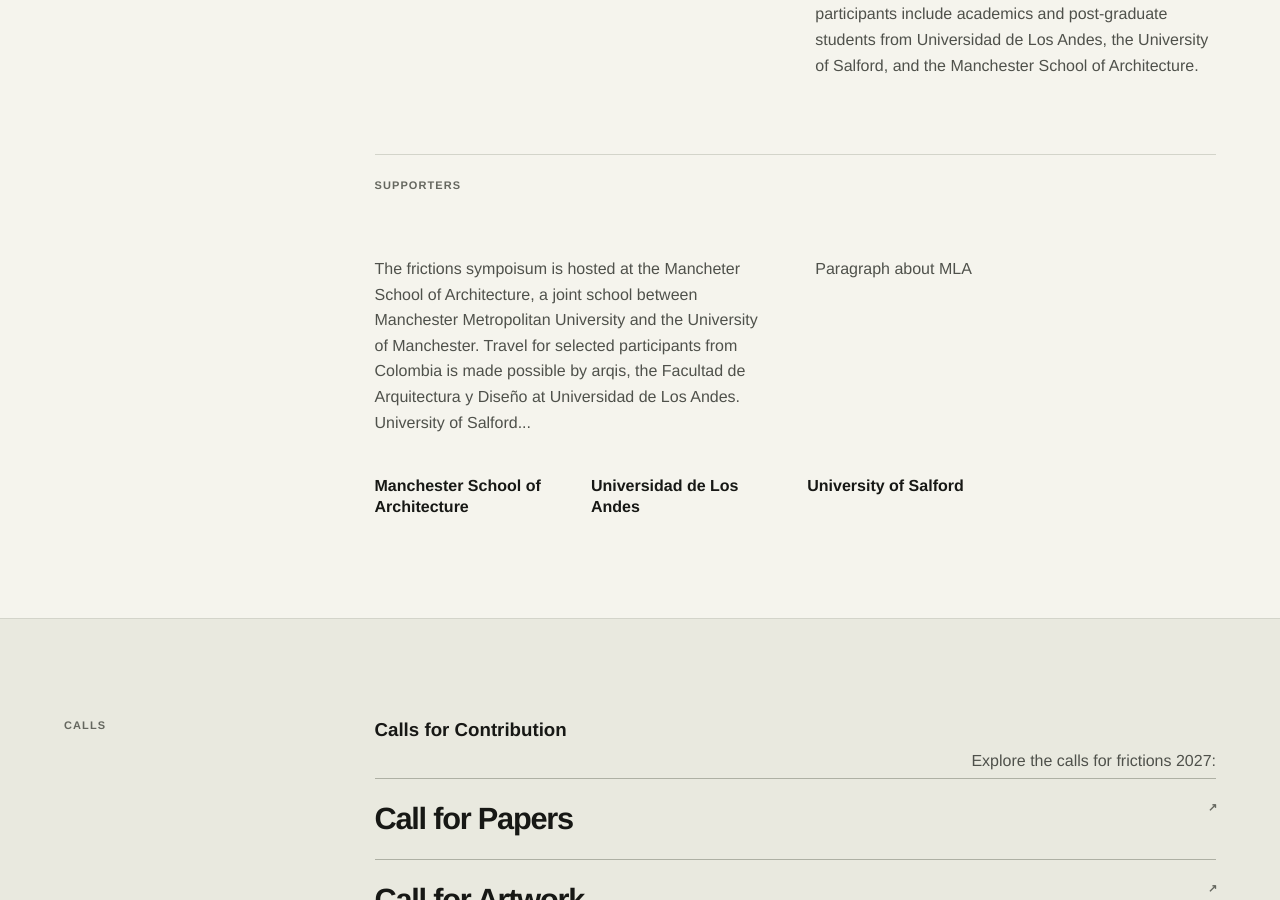
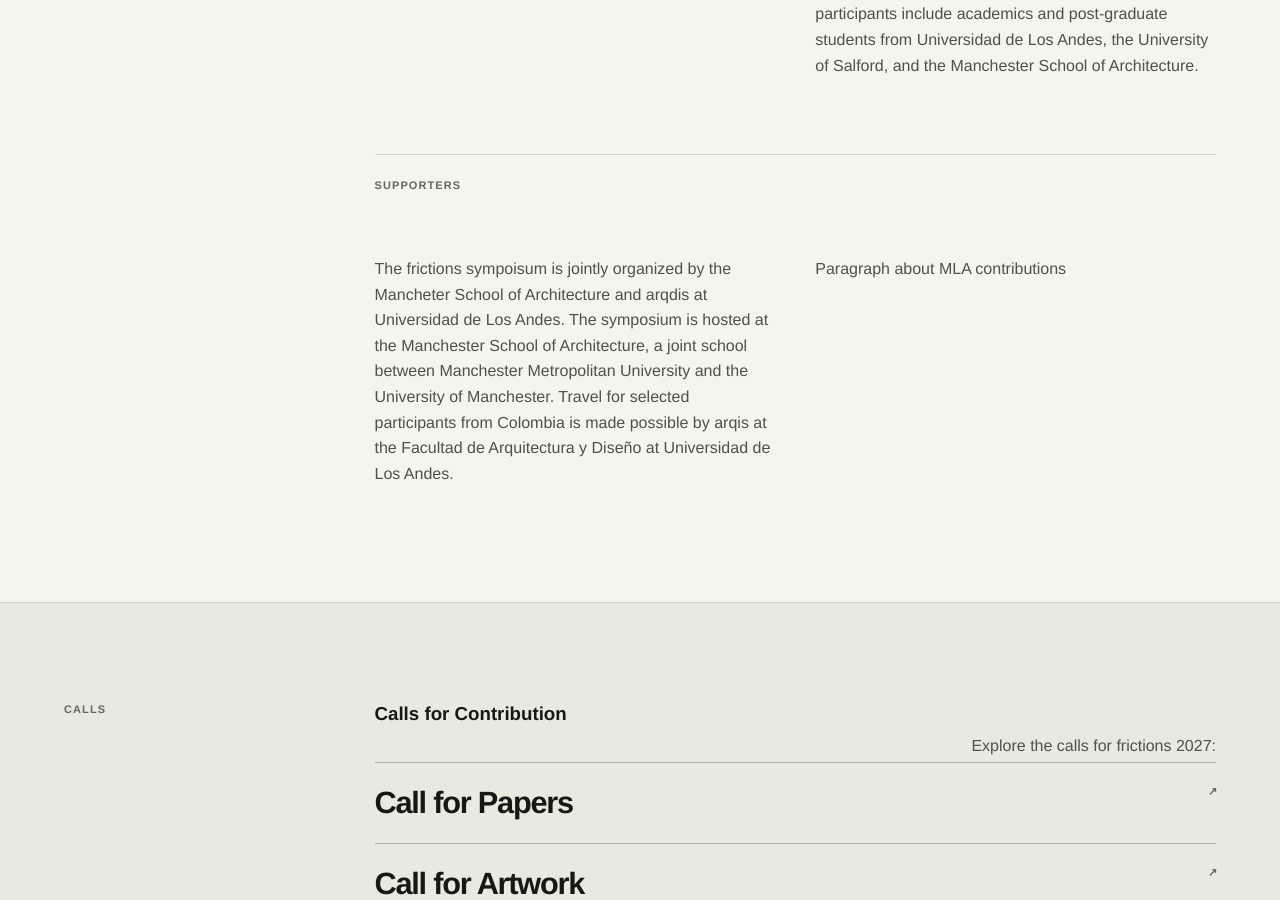
Before and after one commit to rtbs-atlas/frictions.github.io, a Jekyll site: the page built from index.html, in a window 1280 px wide and 900 px high, scrolled down 1594 px. Built offline with Jekyll 4.4.1, drawn with Linux system fonts in a browser that asks for light colours.

Commit message:
Update index.html

```diff
--- a/index.html
+++ b/index.html
@@ -29,15 +29,9 @@ Set participants include academics and post-graduate students from Universidad d
     <div class="supporters">
       <h2>Supporters</h2>
       <div class="about-copy">
-        <p>The frictions sympoisum is hosted at the Mancheter School of Architecture, a joint school between Manchester Metropolitan University and the University of Manchester. Travel for selected participants from Colombia is made possible by arqis, the Facultad de Arquitectura y Diseño at Universidad de Los Andes. University of Salford...
-</p><p>Paragraph about MLA</p>
+        <p>The frictions sympoisum is jointly organized by the Mancheter School of Architecture and arqdis at Universidad de Los Andes. The symposium is hosted at the Manchester School of Architecture, a joint school between Manchester Metropolitan University and the University of Manchester. Travel for selected participants from Colombia is made possible by arqis at the Facultad de Arquitectura y Diseño at Universidad de Los Andes.
+</p><p>Paragraph about MLA contributions</p>
       </div>
-      <ul>
-        <li>Manchester School of Architecture</li>
-        <li>Universidad de Los Andes</li>
-        <li>University of Salford</li>
-        <li></li>
-      </ul>
     </div>
   </div>
 </section>
```
